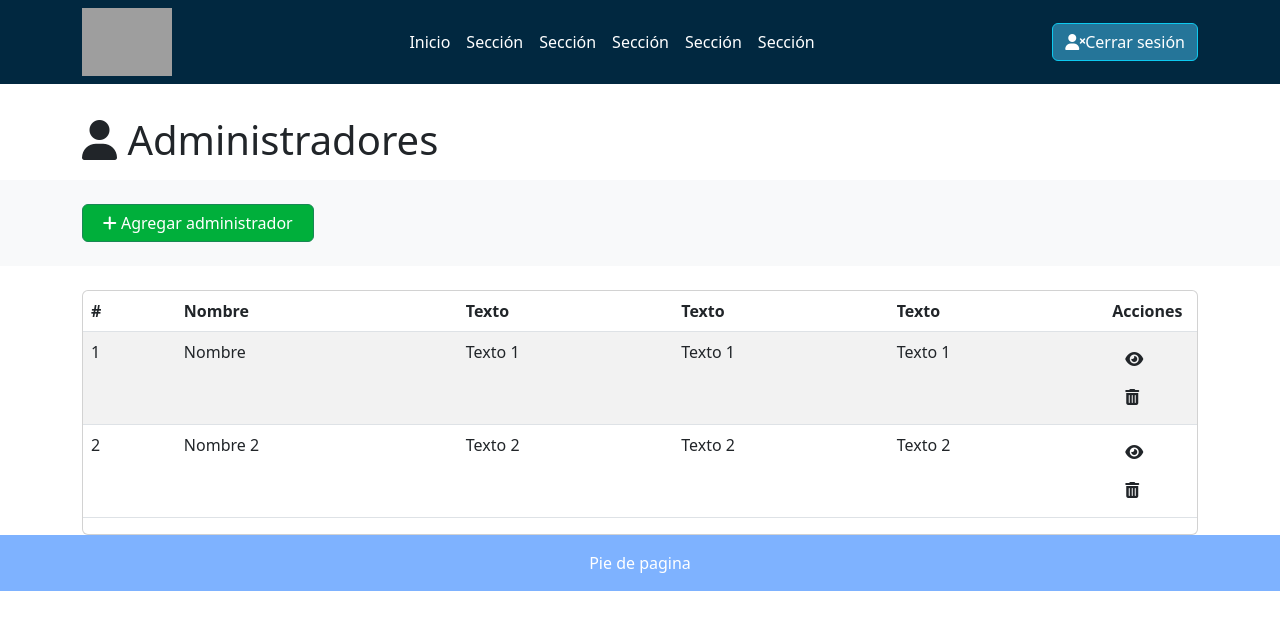
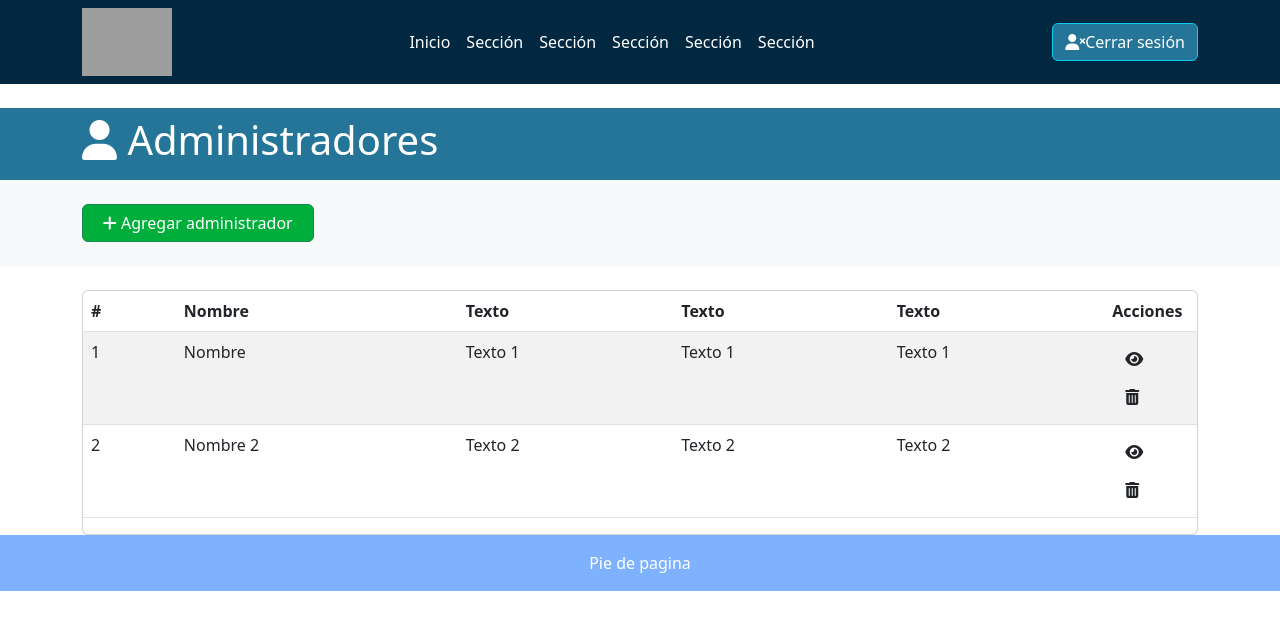
Before and after one commit to JoseVado/Portal-avisos, an Angular app: page /tabla-admin in a window 1280 px wide. Shown: the top 630 px of the page. Built offline with nearby package versions, Linux system fonts and the light colour scheme; grey boxes are pictures that could not be loaded.

Commit message:
actualizacion de css tabla-admins

```diff
--- a/src/app/componentes/admin/tabla-admins/tabla-admins.component.css
+++ b/src/app/componentes/admin/tabla-admins/tabla-admins.component.css
@@ -0,0 +1,4 @@
+#main-header {
+    color: white;
+    background: rgb(37, 117, 153);
+}
```
